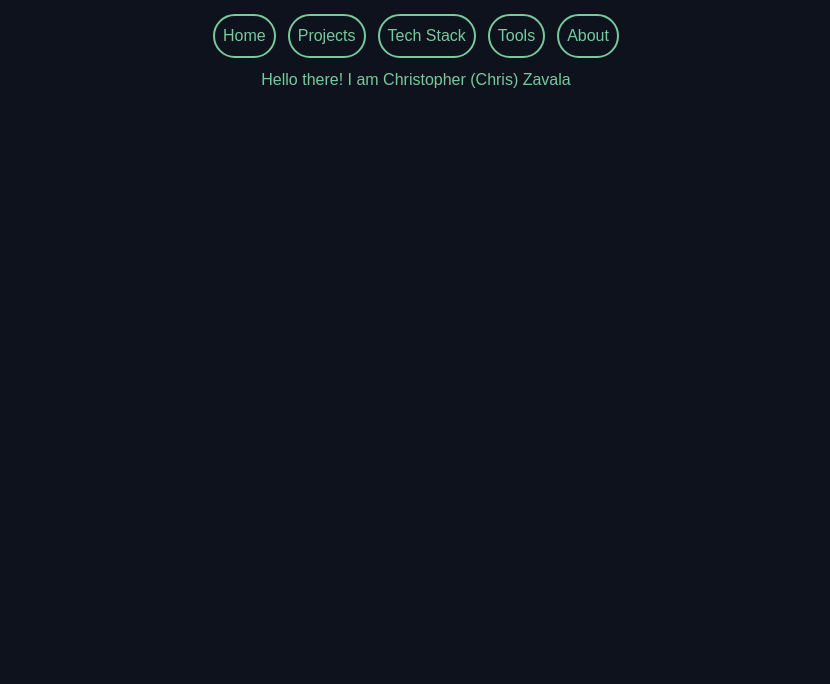
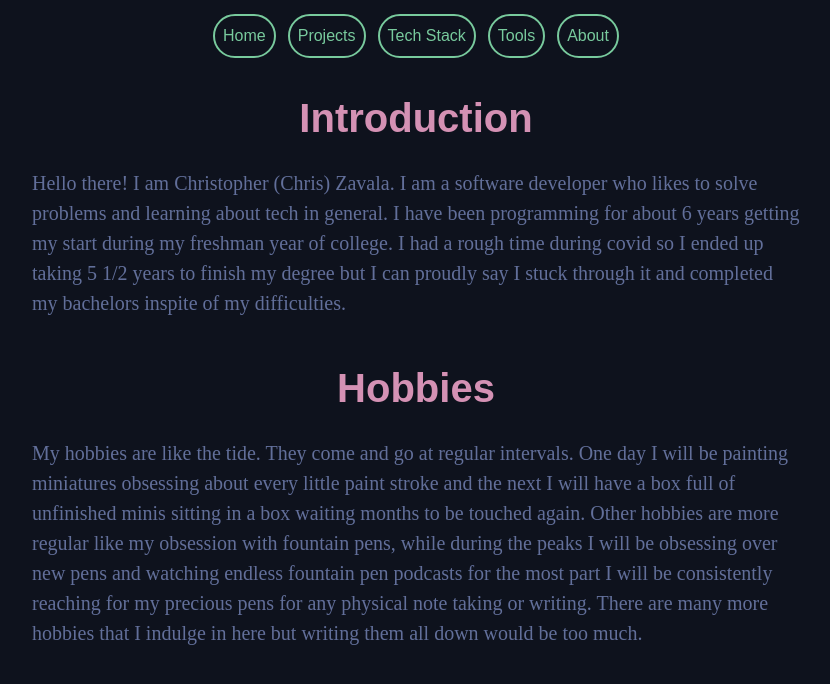
Before and after one commit to zavastopher/zavastopher.github.io, an Astro site: page /zavastopher.github.io/about in a window 1280 px wide. Shown: the whole page, without its empty margins (224-1054 px from the left). Built offline with nearby package versions, Linux system fonts and the light colour scheme; Astro itself is replaced by a stand-in of ours.

Commit message:
Wrote a small about page.

```diff
--- a/src/components/Card.astro
+++ b/src/components/Card.astro
@@ -8,7 +8,7 @@ interface Props {
 const { href, title, body } = Astro.props;
 ---
 
-<li class="bg-middle flex rounded-md link-card">
+<li class="bg-accent2 flex rounded-md link-card">
 	<a href={href} class="p-5">
 		<h2 class="font-bold">
 			{title}
--- a/src/pages/about.astro
+++ b/src/pages/about.astro
@@ -2,11 +2,30 @@
 import Layout from "../layouts/Layout.astro";
 ---
 <Layout title="Chris Zavala">
-    <div class="intro">
-        <h1 class="text-accent1">
-            Hello there! I am Christopher (Chris) Zavala
-        </h1>
+    <div class="flex flex-col">
+        <h1 class="text-accent2 text-3xl font-bold pt-5 self-center">Introduction</h1>
+        <p class="text-middle text-xl pt-5 font-serif">
+            Hello there! I am Christopher (<span>Chris</span>) Zavala.
+            I am a software developer who likes to solve problems and
+            learning about tech in general. I have been programming for
+            about 6 years getting my start during my freshman year of college.
+            I had a rough time during covid so I ended up taking 5 1/2 years
+            to finish my degree but I can proudly say I stuck through it
+            and completed my bachelors inspite of my difficulties.
+        </p>
     </div>
-
-
+    <div class="flex flex-col">
+        <h1 class="text-accent2 text-3xl font-bold pt-5 self-center">Hobbies</h1>
+        <p class="text-middle text-xl pt-5 font-serif">
+            My hobbies are like the tide. They come and go at regular intervals.
+            One day I will be painting miniatures obsessing about every little paint
+            stroke and the next I will have a box full of unfinished minis sitting in
+            a box waiting months to be touched again. Other hobbies are more regular
+            like my obsession with fountain pens, while during the peaks I will be
+            obsessing over new pens and watching endless fountain pen podcasts for
+            the most part I will be consistently reaching for my precious pens for
+            any physical note taking or writing. There are many more hobbies that
+            I indulge in here but writing them all down would be too much.
+        </p>
+    </div>
 </Layout>
--- a/src/pages/index.astro
+++ b/src/pages/index.astro
@@ -12,7 +12,7 @@ import linkedIn from '../images/In-White-128@2x.png';
         <div class="flex justify-center gap-5 items-center max-h-min max-w-full">
             <Image src={logo} alt="A simplified logo of quetzocoatl" class=" max-h-16 w-auto"/>
             <div class="h-fit w-max">
-                <h1 class="text-accent1 text-3xl font-bold">Christopher Zavala</h1>
+                <h1 class="text-accent2 text-3xl font-bold">Christopher Zavala</h1>
                 <h2 class="text-light text-xl font-bold">
                     Software Developer
                     <span class="text-middle invisible sm:visible"> | </span>
--- a/src/pages/tools.astro
+++ b/src/pages/tools.astro
@@ -4,7 +4,7 @@ import Layout from "../layouts/Layout.astro";
 ---
 
 <Layout title="Christopher Zavala">
-    <div class="flex flex-col gap-5">
+    <div class="flex flex-col gap-5 pt-5">
         <h1 class="text-accent2 font-bold text-2xl self-center">
             Version Control
         </h1>
```
